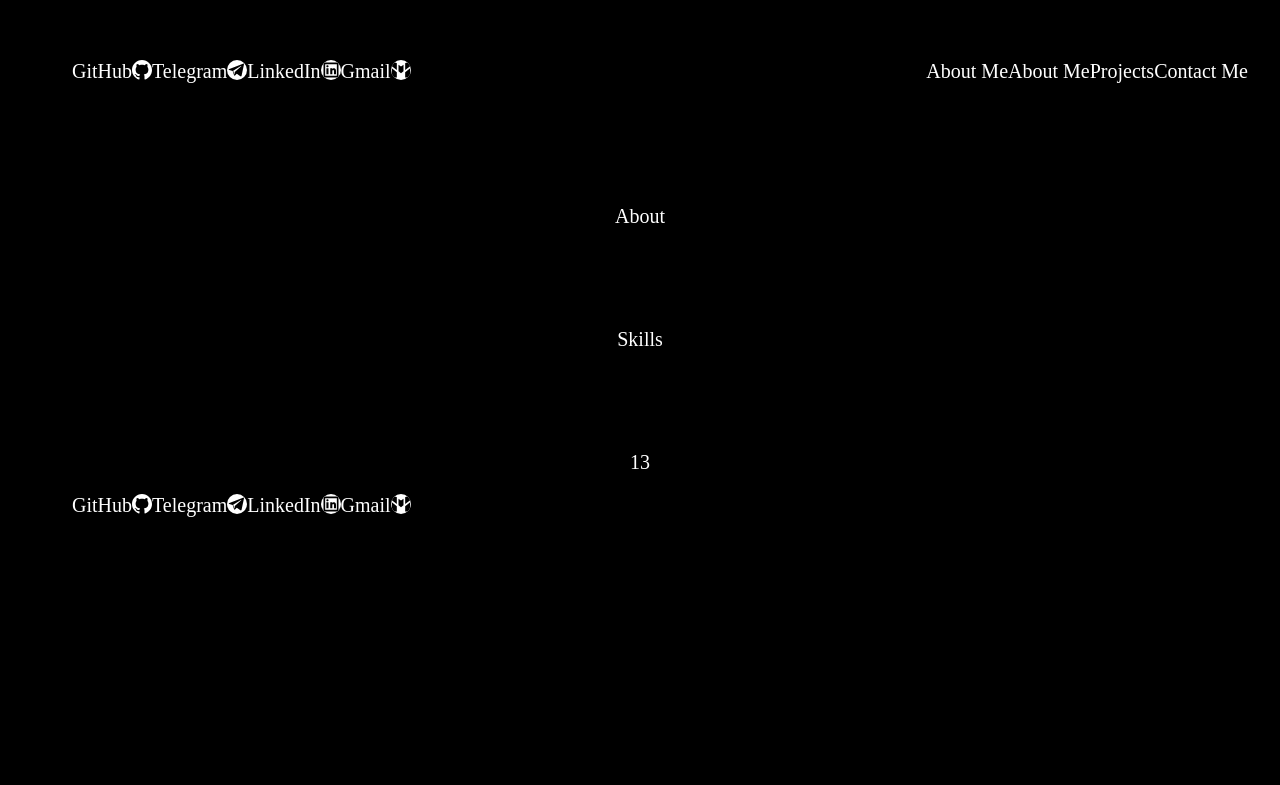
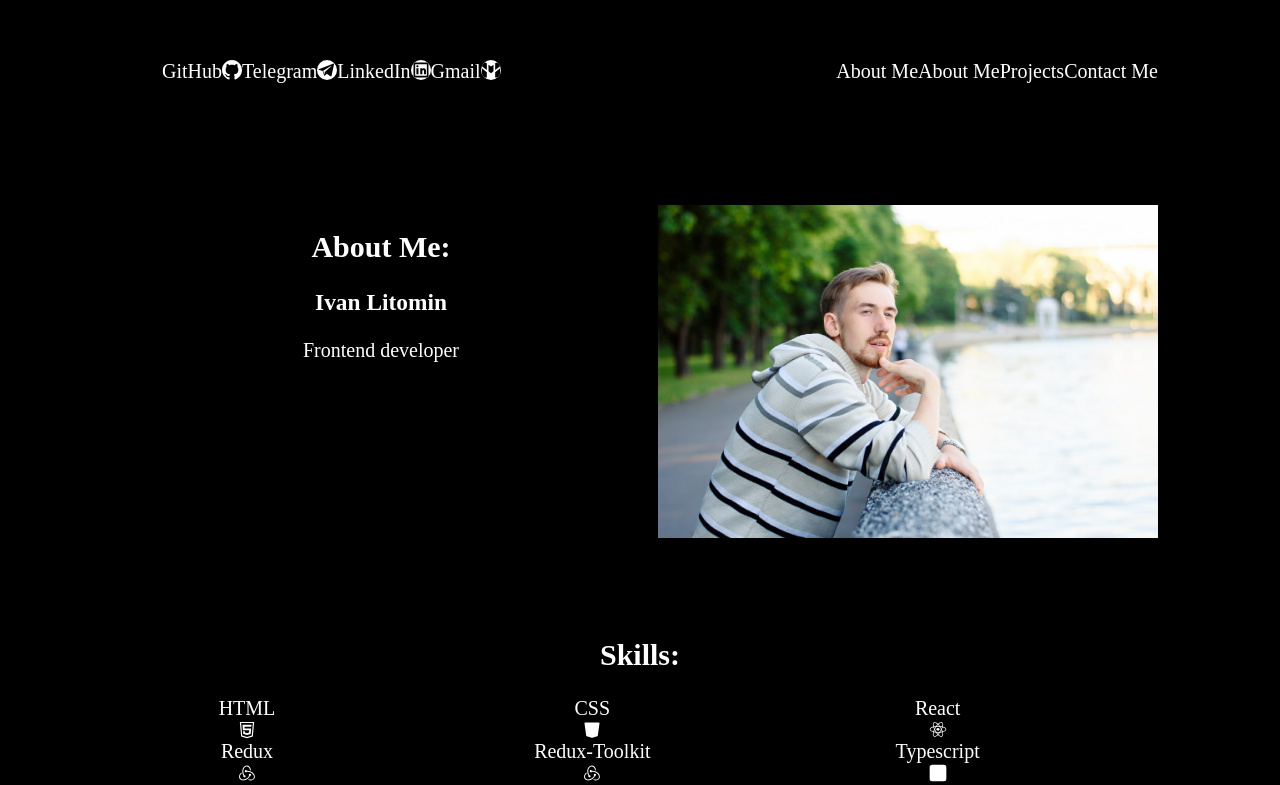
Before and after one commit to Aquasonic1995/portfolio, a React (Vite) app: page / in a window 1280 px wide. Shown: the top 785 px of the page. Built offline with nearby package versions, Linux system fonts and the light colour scheme.

Commit message:
add data for Skills.tsx

```diff
--- a/package.json
+++ b/package.json
@@ -12,6 +12,7 @@
   "dependencies": {
     "react": "^18.2.0",
     "react-dom": "^18.2.0",
+    "react-icons": "^4.10.1",
     "sass": "^1.65.1",
     "scss": "^0.2.4"
   },
--- a/src/App.tsx
+++ b/src/App.tsx
@@ -7,7 +7,7 @@ import Footer from "./components/Footer/Footer.tsx";
 
 const App = () => {
   return (
-    <>
+    <div className="container">
       <Header />
       <main>
         <About />
@@ -15,7 +15,7 @@ const App = () => {
         <Projects />
       </main>
       <Footer />
-    </>
+    </div>
   );
 };
 
--- a/src/components/About/About.module.scss
+++ b/src/components/About/About.module.scss
@@ -0,0 +1,10 @@
+.about{
+  display: flex;
+  justify-content: space-between;
+}
+.article{
+width: 50%;
+}
+.content{
+  text-align: center;
+}
--- a/src/components/About/About.tsx
+++ b/src/components/About/About.tsx
@@ -1,10 +1,17 @@
 import styles from "./About.module.scss";
+import ava from "/Avatar.jpg";
 const About = () => {
   return (
-    <section className={styles.about} id="about">
-      About
+    <section className={styles.about} id="about-me">
+      <article className={styles.article}>
+        <h2>About Me:</h2>
+        <div className={styles.content}>
+          <h3>Ivan Litomin</h3>
+          <p>Frontend developer</p>
+        </div>
+      </article>
+      <img src={ava} alt="avatar" />
     </section>
   );
 };
-
 export default About;
--- a/src/components/Skills/Skills.module.scss
+++ b/src/components/Skills/Skills.module.scss
@@ -0,0 +1,9 @@
+.items{
+  display: grid;
+grid-template-columns: 1fr 1fr 1fr;
+}
+.item{
+  max-width: 250px;
+  display: flex;
+  flex-direction: column;
+}
--- a/src/components/Skills/Skills.tsx
+++ b/src/components/Skills/Skills.tsx
@@ -1,8 +1,20 @@
 import styles from "./Skills.module.scss";
+import data from "../../data.ts";
 const Skills = () => {
   return (
     <section className={styles.skills} id="skills">
-      Skills
+      <h2>Skills:</h2>
+      <div className={styles.items}>
+        {data.map((item, idx) => {
+          const Icon = item.icon;
+          return (
+            <div className={styles.item} key={idx}>
+              <div>{item.title}</div>
+              <Icon />
+            </div>
+          );
+        })}
+      </div>
     </section>
   );
 };
--- /dev/null
+++ b/src/data.ts
@@ -0,0 +1,49 @@
+import { AiOutlineHtml5 } from "react-icons/ai";
+import { TbBrandCss3, TbBrandTypescript, TbBrandVite } from "react-icons/tb";
+import { BiGitBranch, BiLogoReact, BiLogoRedux } from "react-icons/bi";
+import { RiJavascriptLine } from "react-icons/ri";
+
+const data = [
+  {
+    title: "HTML",
+    icon: AiOutlineHtml5,
+  },
+  {
+    title: "CSS",
+    icon: TbBrandCss3,
+  },
+  {
+    title: "React",
+    icon: BiLogoReact,
+  },
+  {
+    title: "Redux",
+    icon: BiLogoRedux,
+  },
+  {
+    title: "Redux-Toolkit",
+    icon: BiLogoRedux,
+  },
+  {
+    title: "Typescript",
+    icon: TbBrandTypescript,
+  },
+  {
+    title: "Javascript",
+    icon: RiJavascriptLine,
+  },
+  {
+    title: "Vite",
+    icon: TbBrandVite,
+  },
+  {
+    title: "Git",
+    icon: BiGitBranch,
+  },
+  {
+    title: "Redux-Toolkit",
+    icon: BiLogoRedux,
+  },
+];
+
+export default data;
--- a/src/index.scss
+++ b/src/index.scss
@@ -12,6 +12,7 @@ list-style: none;
 }
 body{margin-left: auto; margin-right: auto ;
   font-size: 20px;
+  width: 1200px;
 }
 a{
   text-decoration: none;
@@ -24,7 +25,10 @@ section{
 }
 
 
-
+.container{
+  margin-right: 50px;
+  margin-left: 50px;
+}
 
 .git-hub-wrapper{
   display: flex;
```
Also changed, not shown: public/Avatar.jpg (added), src/components/Header/Header.module.scss (line endings or trailing spaces), 1 other file (tests, documents, lock files or other folders).
